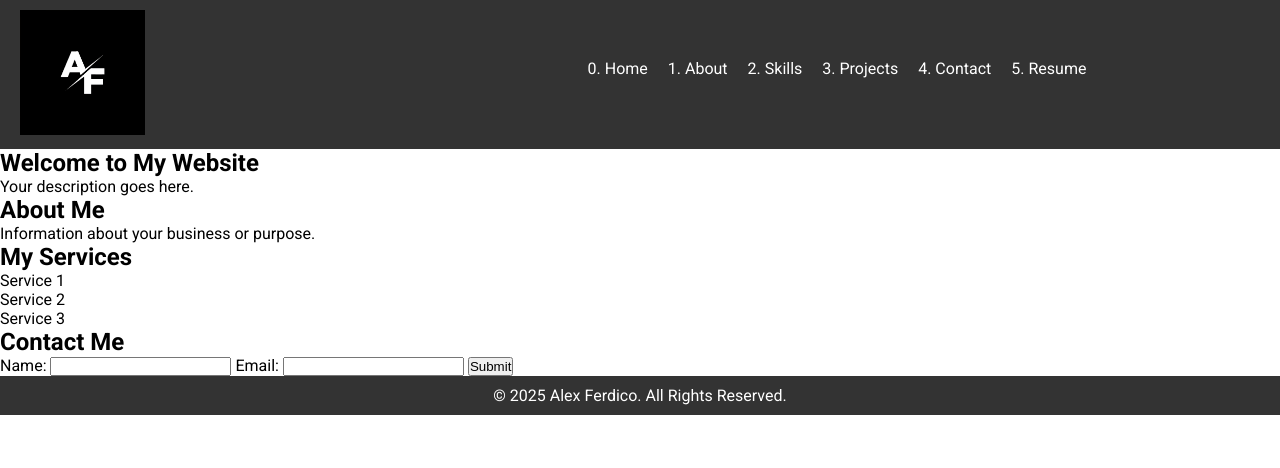
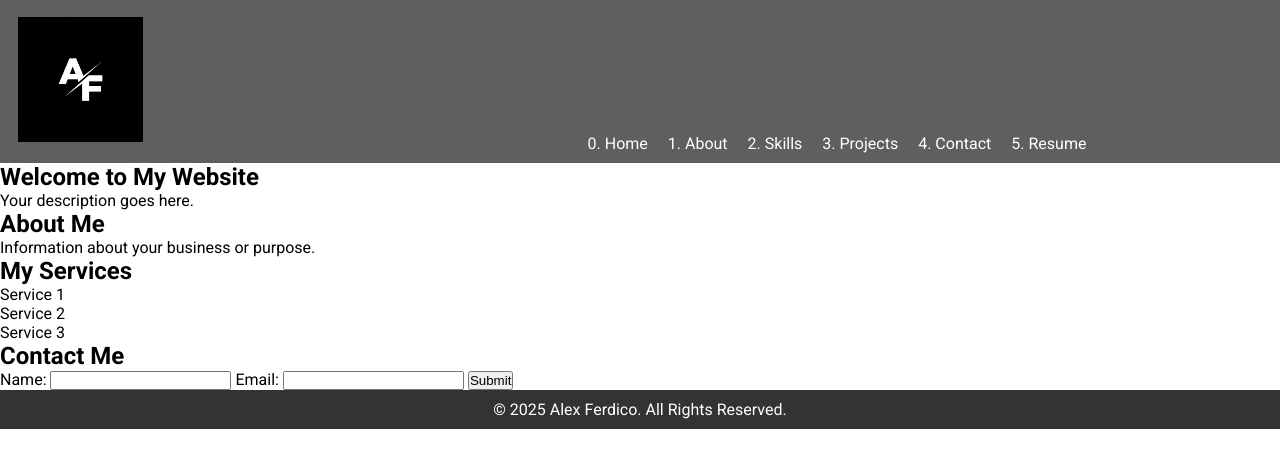
Before and after one commit to AlexFerd1/Portfolio, a plain HTML site: page JavaScript/About.html in a window 1280 px wide. Drawn offline with Linux system fonts and the light colour scheme.

Commit message:
Before navbar in homepage

```diff
--- a/Css/Home.css
+++ b/Css/Home.css
@@ -11,7 +11,7 @@ body {
 
 /* Header Styling */
 header {
-  background-color: #333;
+  background-color: #5f5f5f;
   color: #ffffff;
   padding: 10px 20px;
 }
@@ -35,6 +35,7 @@ html {
 .logo-img {
   width: 125px;
   height: 125px;
+  margin-left: -2%;
 }
 
 .fullscreen-section {
@@ -48,8 +49,9 @@ html {
   display: flex;
   gap: 20px;
   opacity: 1;
-  margin-top: -1%;
+  margin-top: 10%;
   margin-right: 14%;
+  z-index: 20%;
   transition: opacity 0.3s ease, transform 0.3s ease; /* Animation for opacity and transform */
 }
 
@@ -96,7 +98,7 @@ footer {
 }
 
 #Home {
-  background-color: #00ffff;
+  background-color: #47053c;
 }
 #About {
   background-color: red;
```
Also changed, not shown: JavaScript/Home.html (+9 -6 lines).
